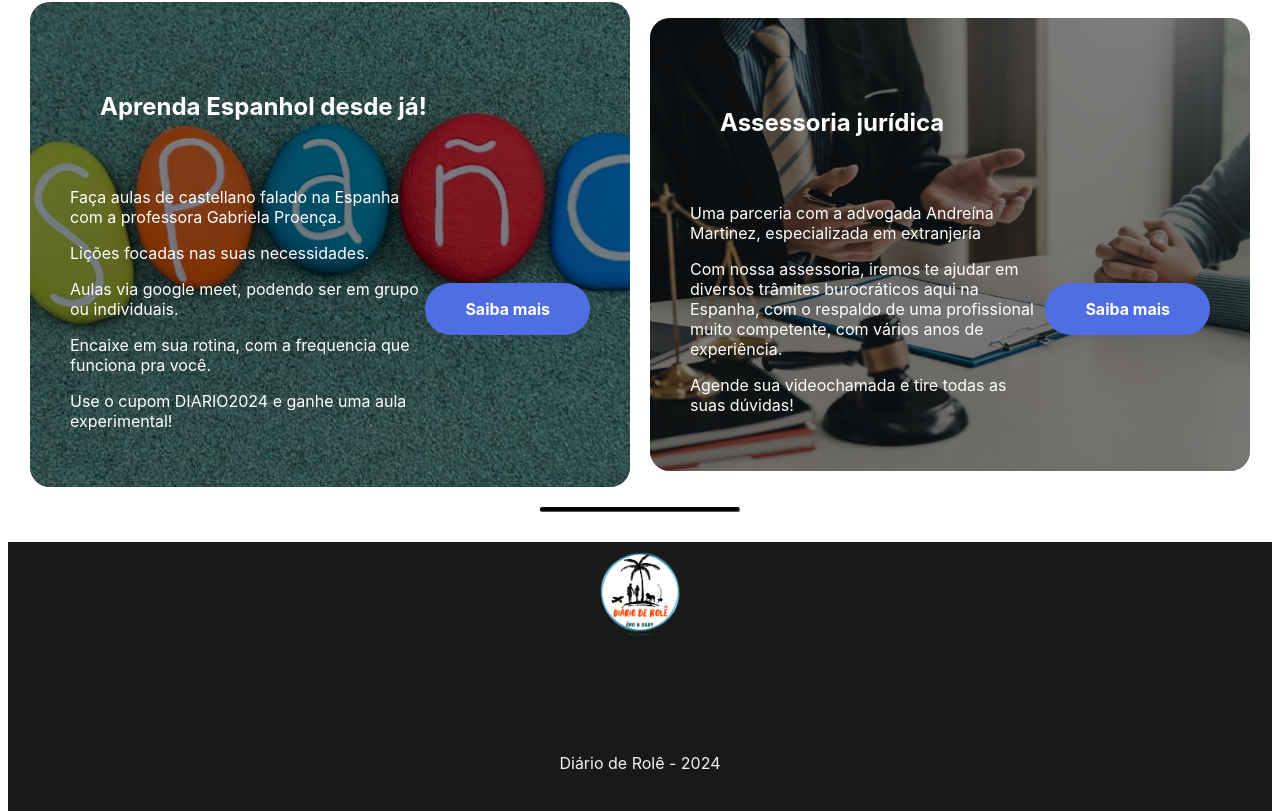
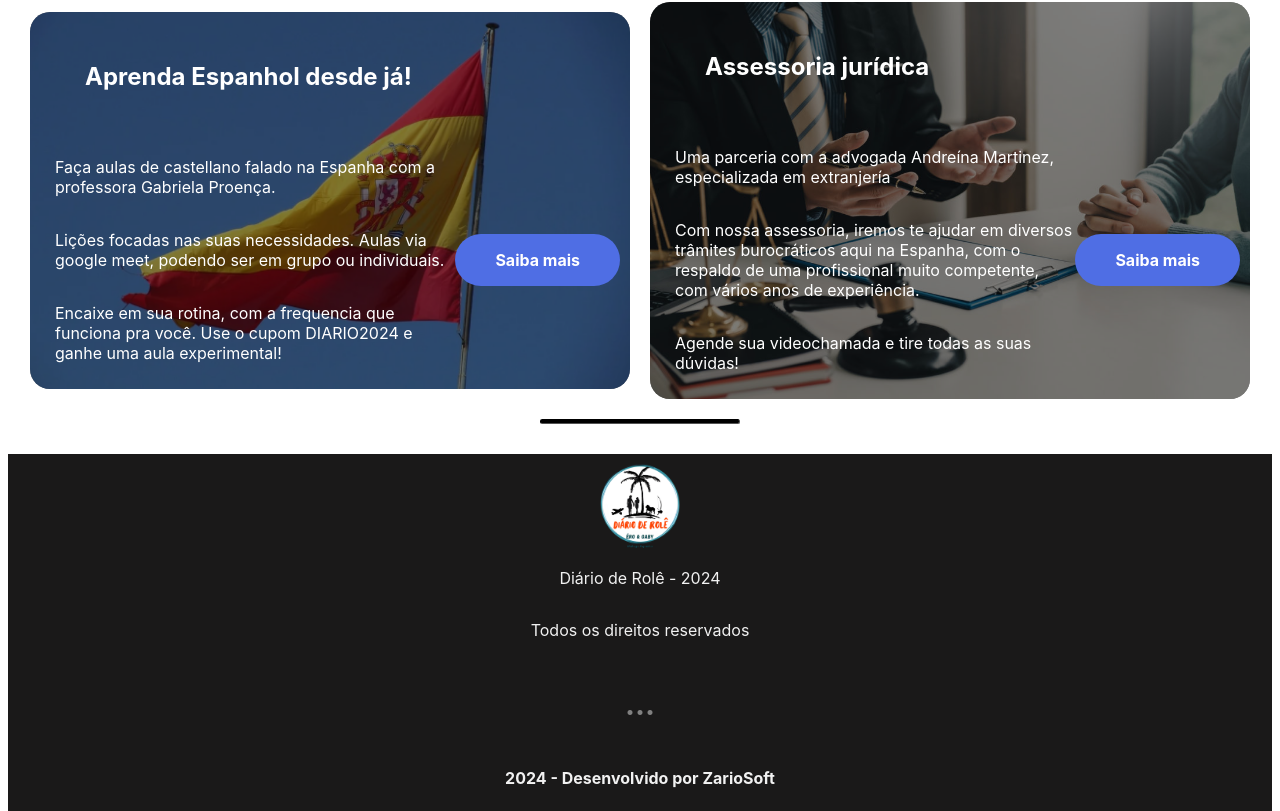
Before and after one commit to rrnazario/blog-builder, a React (Create React App) app: page / in a window 1280 px wide. Shown: the part 1369-2180 px from the top of the page. Built offline with nearby package versions, Linux system fonts and the light colour scheme.

Commit message:
chore: more adjusts

```diff
--- a/src/App.tsx
+++ b/src/App.tsx
@@ -17,6 +17,7 @@ function App() {
       alignItems: 'center'
     }}>
       <PresentationCard
+        key={99}
         buttonCaption="Fale conosco"
         pictureUrl="/pres3.png"
         title="Salve galera!"
@@ -53,10 +54,8 @@ function App() {
           pictureUrl="/espanol.png"
           title="Aprenda Espanhol desde já!"
           summary={["Faça aulas de castellano falado na Espanha com a professora Gabriela Proença.",
-            "Lições focadas nas suas necessidades. ",
-            "Aulas via google meet, podendo ser em grupo ou individuais. ",
-            "Encaixe em sua rotina, com a frequencia que funciona pra você.",
-            "Use o cupom DIARIO2024 e ganhe uma aula experimental!"]}
+            "Lições focadas nas suas necessidades. Aulas via google meet, podendo ser em grupo ou individuais. ",
+            "Encaixe em sua rotina, com a frequencia que funciona pra você. Use o cupom DIARIO2024 e ganhe uma aula experimental!"]}
           style={{
             maxWidth: '600px'
           }}
--- a/src/components/Card/index.tsx
+++ b/src/components/Card/index.tsx
@@ -20,7 +20,11 @@ export default function Card(props: CardProps) {
         <Styled.BackgroundImage src={props.pictureUrl} />
 
         <Styled.MiddleContainer>
-            <div>
+            <div style={{
+                display: 'flex',
+                flexDirection: 'column',
+                gap: '1px'
+            }}>
                 {props.summary && props.summary.map((value, index) => <p key={index}>{value}</p>)}
             </div>
             <RoundedButton caption={props.buttonCaption ?? 'Saiba mais'} style={{
--- a/src/components/Card/styles.tsx
+++ b/src/components/Card/styles.tsx
@@ -2,12 +2,13 @@ import styled from "styled-components";
 
 export const Container = styled.div`
     margin: 10px;
-    padding: 40px;
+    padding: 0px 10px 10px 25px;
     overflow: hidden;
     border-radius: 20px;
     position: relative;
     background-color: #000;
     color: white;
+    max-height: 400px;
 
     transition: all .5s ease-in-out;
 
@@ -17,6 +18,10 @@ export const Container = styled.div`
 
     h2 {
         padding: 30px;
+    }
+
+    @media (max-width: 1000px) {
+        max-height: 900px;
     }
 `
 
--- a/src/components/StaticFooter/index.tsx
+++ b/src/components/StaticFooter/index.tsx
@@ -10,6 +10,7 @@ function StaticFooter({ spinLogo }: StaticFooterProps) {
         <Logo spin={spinLogo} />
         <Styled.Detail>
             <p>Diário de Rolê - 2024</p>
+            <p>Todos os direitos reservados</p>
         </Styled.Detail>
         <h3>...</h3>
 
--- a/src/components/StaticFooter/styles.tsx
+++ b/src/components/StaticFooter/styles.tsx
@@ -5,7 +5,6 @@ export const Container = styled.div`
     flex-direction: column;
     background-color: #1a1919;
     transition: all 0.2s ease-in-out;
-    height: 600px;
     padding: 10px 16px;
     color: #f1f1f1;
     align-items: center;
@@ -26,10 +25,12 @@ export const Container = styled.div`
 
 export const Detail = styled.div`
     display:flex;
-    max-width: 600px;
+    flex-direction: column;
+    max-width: 300px;
+    align-items: center;
 `
 
-export const DevFooter = styled.div`
+export const DevFooter = styled.footer`
     display:flex;
     align-items: center;
     font-weight: 700;
```
Also changed, not shown: public/espanol.png.
